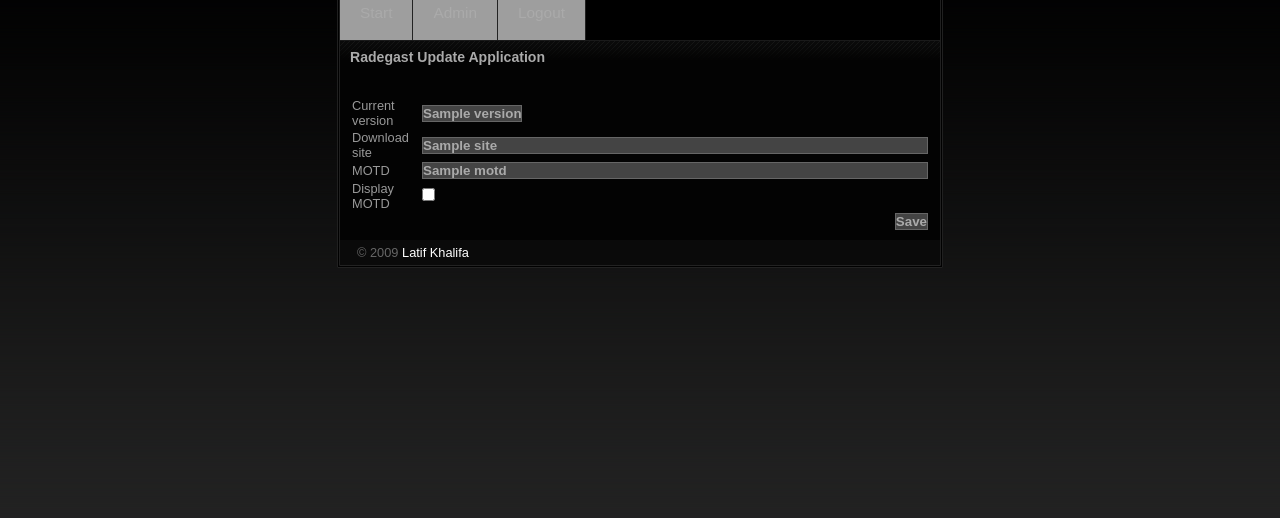
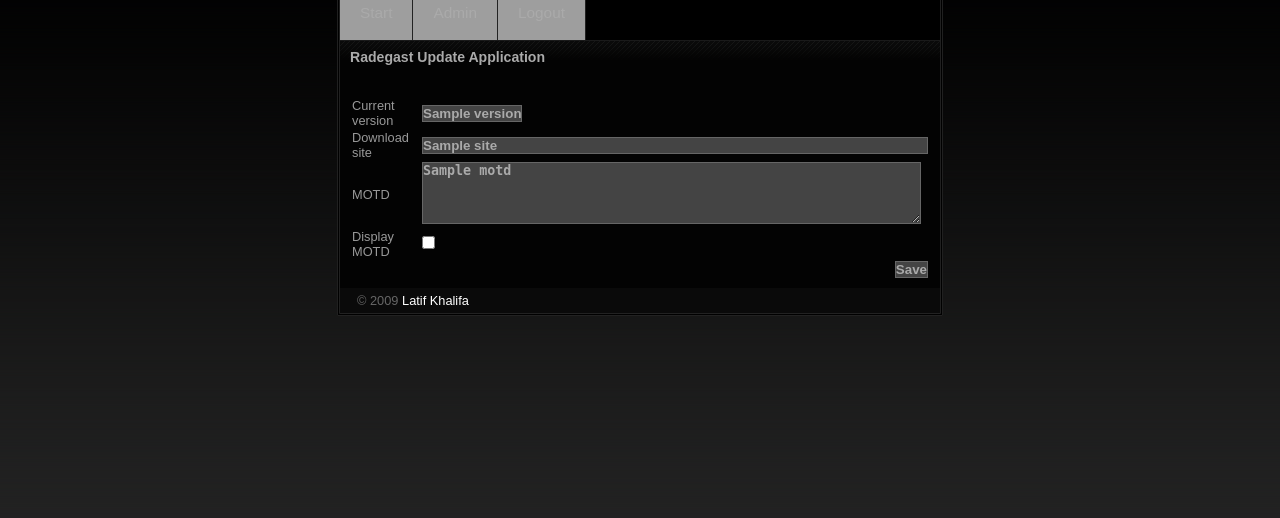
Before and after one commit to radegastdev/update_site, a Python web app: template templates/adm_main.html in a window 1280 px wide. Shown: the part 264-782 px from the top of the page. Run offline with Jinja, Linux system fonts and the light colour scheme; the template is opened without the code that fills it: most values are stand-ins (such as "Sample title", 1, 10 or a date in 2020); grey boxes are pictures that could not be loaded.

Commit message:
Allow for multiline MOTD
git-svn-id: https://radegast.googlecode.com/svn/misc/update_site@1138 f7a694da-4d33-11de-9ad6-1127a62b9fcd

```diff
--- a/radupdater.py
+++ b/radupdater.py
@@ -6,7 +6,7 @@ from django.utils import simplejson
 from django.core import serializers
 
 class Settings(db.Model):
-    value = db.StringProperty(required = True)
+    value = db.StringProperty(required = True,  multiline=True)
 
 class Serializable:
     def get_dict(self):
--- a/static/default.css
+++ b/static/default.css
@@ -38,7 +38,7 @@ li:hover {
     background: #222;
 }
 
-input {
+input, textarea {
     border: 1px solid  #666;
     background: #444;
     font-weight: bold;
--- a/templates/adm_main.html
+++ b/templates/adm_main.html
@@ -17,7 +17,7 @@
             </tr>
             <tr>
                 <td>MOTD</td>
-                <td><input type="text" name="new_motd" value="{{ motd }}" size="60"/></td>
+                <td><textarea cols="60" rows="4" name="new_motd">{{ motd }}</textarea></td>
             </tr>
             <tr>
                 <td>Display MOTD</td>
```
